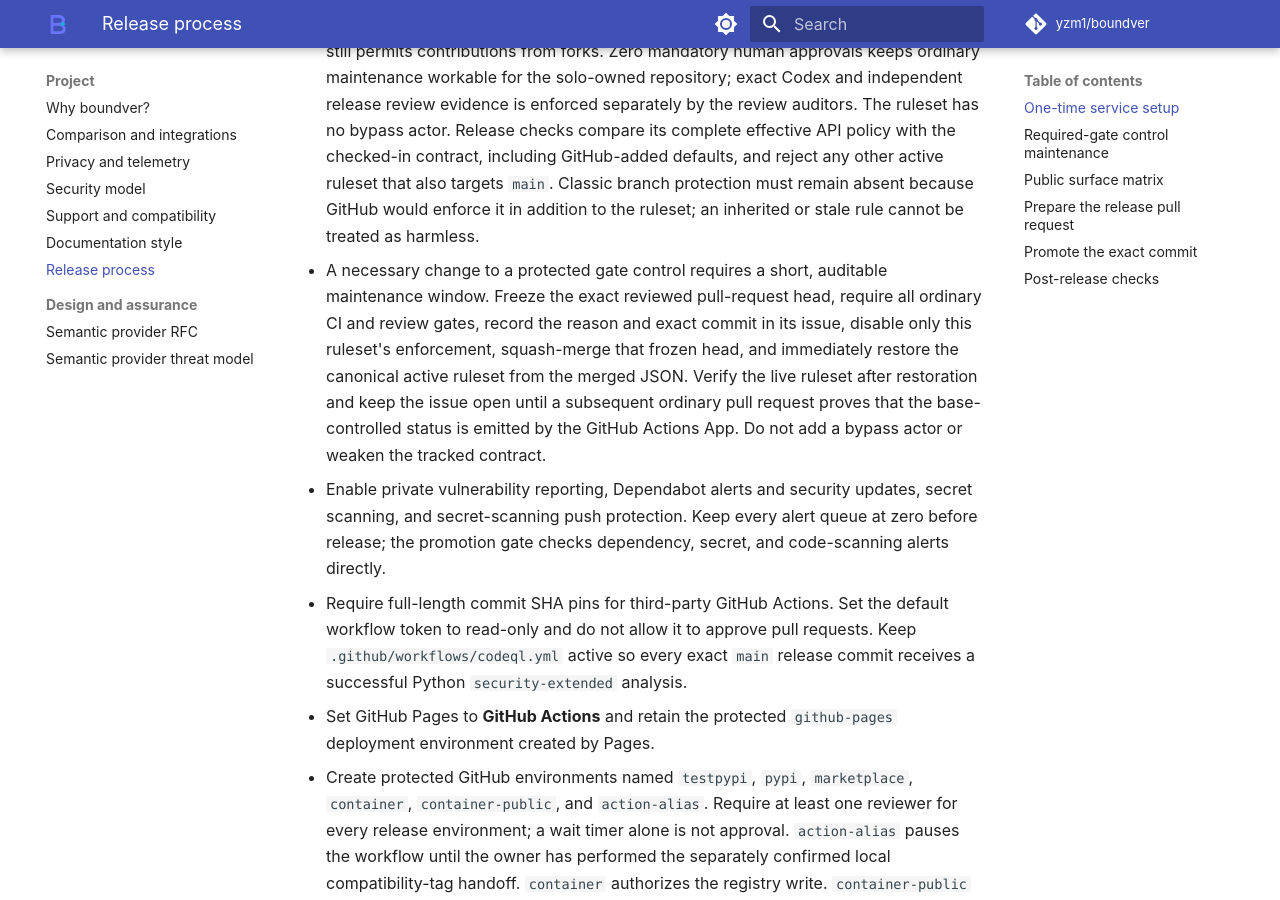
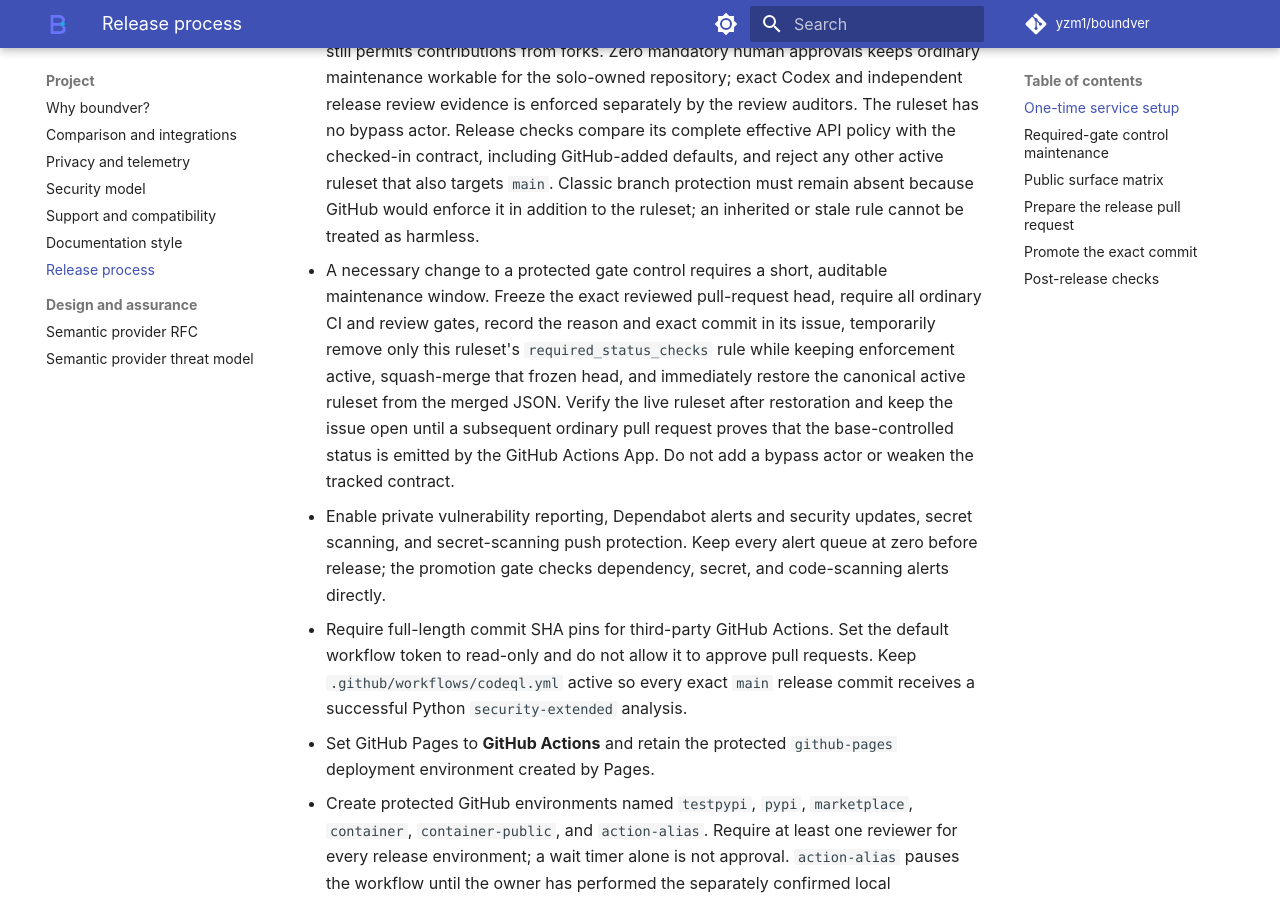
Before and after one commit to yzm1/boundver, an MkDocs documentation site: the page built from docs/RELEASING.md, in a window 1280 px wide and 900 px high, scrolled down 1292 px. Built offline with MkDocs 1.6.1 and Material for MkDocs 9.7.7, drawn with Linux system fonts in a browser that asks for light colours; comment, search, counter and statistics services are not loaded.

Commit message:
docs: keep release ruleset enforcement active

```diff
--- a/docs/RELEASING.md
+++ b/docs/RELEASING.md
@@ -55,11 +55,12 @@ The repository owner must configure these controls before starting a release:
 - A necessary change to a protected gate control requires a short, auditable
   maintenance window. Freeze the exact reviewed pull-request head, require all
   ordinary CI and review gates, record the reason and exact commit in its issue,
-  disable only this ruleset's enforcement, squash-merge that frozen head, and
-  immediately restore the canonical active ruleset from the merged JSON. Verify
-  the live ruleset after restoration and keep the issue open until a subsequent
-  ordinary pull request proves that the base-controlled status is emitted by the
-  GitHub Actions App. Do not add a bypass actor or weaken the tracked contract.
+  temporarily remove only this ruleset's `required_status_checks` rule while
+  keeping enforcement active, squash-merge that frozen head, and immediately
+  restore the canonical active ruleset from the merged JSON. Verify the live
+  ruleset after restoration and keep the issue open until a subsequent ordinary
+  pull request proves that the base-controlled status is emitted by the GitHub
+  Actions App. Do not add a bypass actor or weaken the tracked contract.
 - Enable private vulnerability reporting, Dependabot alerts and security
   updates, secret scanning, and secret-scanning push protection. Keep every
   alert queue at zero before release; the promotion gate checks dependency,
```
Also changed, not shown: 1 other file.
